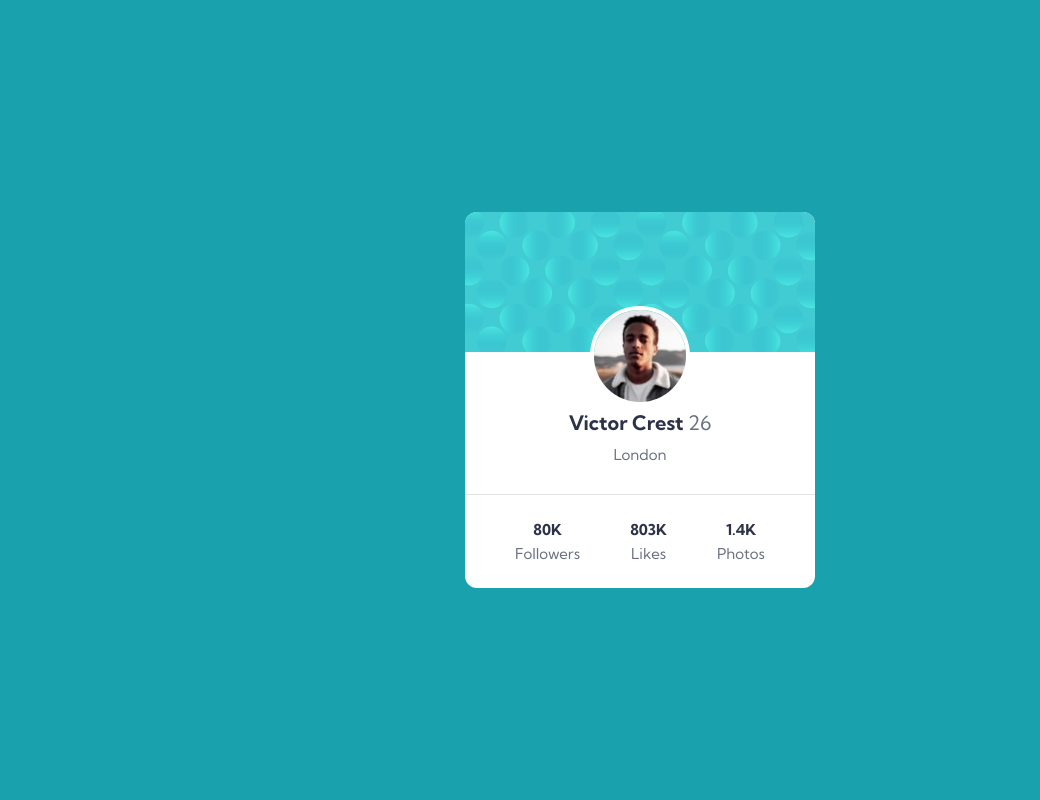
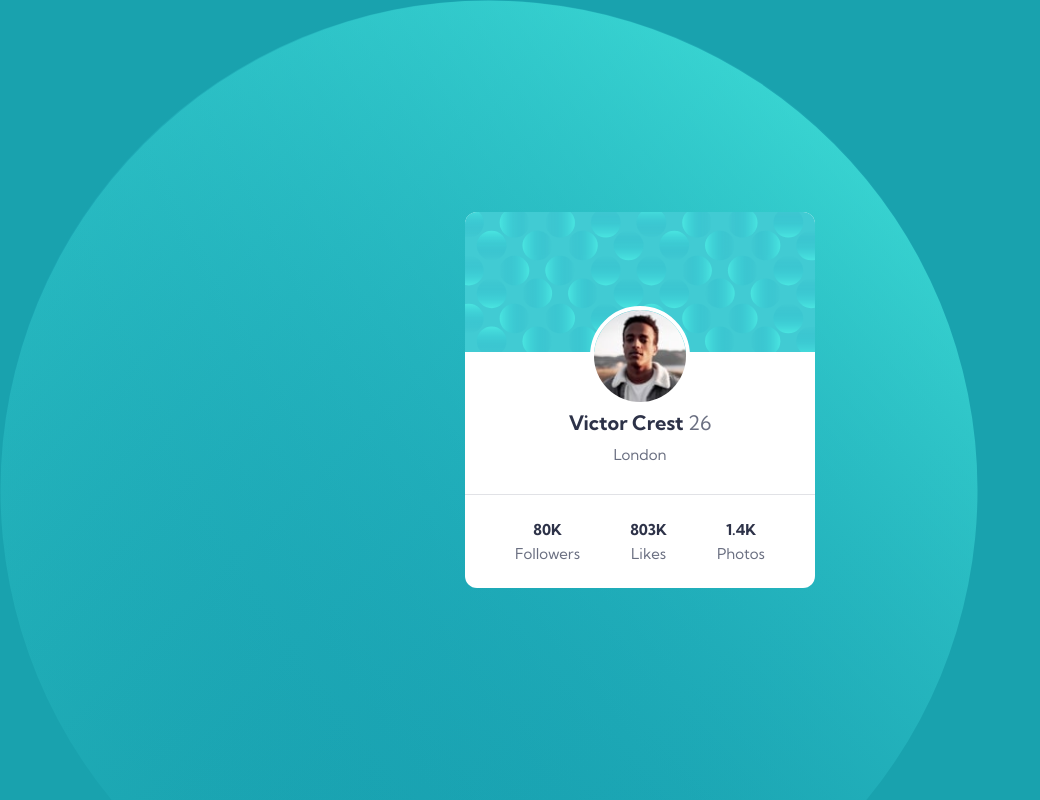
Before and after one commit to cnwanneka/profile-card-component, a plain HTML site: page index.html in a window 1280 px wide. Shown: the whole page, without its empty margins (0-1040 px from the left). Drawn offline with Linux system fonts and the light colour scheme.

Commit message:
added background images

```diff
--- a/style.css
+++ b/style.css
@@ -10,7 +10,8 @@ body {
     display: flex;
     align-items: center;
     min-height: 100vh;
-    background-image: url(images/bg-pattern-top.svg), rl;
+    background-image: url(images/bg-pattern-top.svg), url(images/bg-pattern-bottom.svg);
+    background-repeat: no-repeat, no-repeat;
 }
 .container {
     margin: 0 auto;
```
